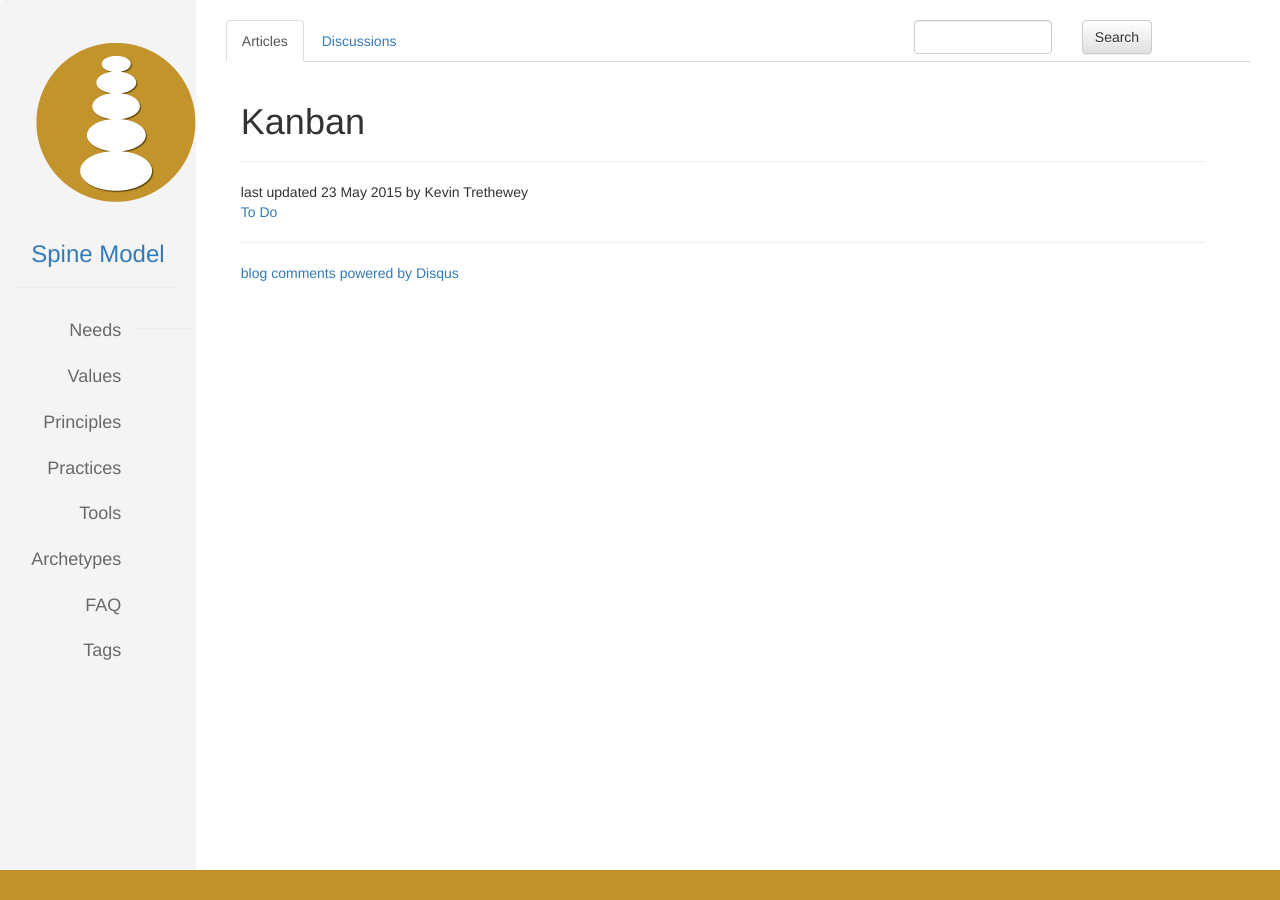
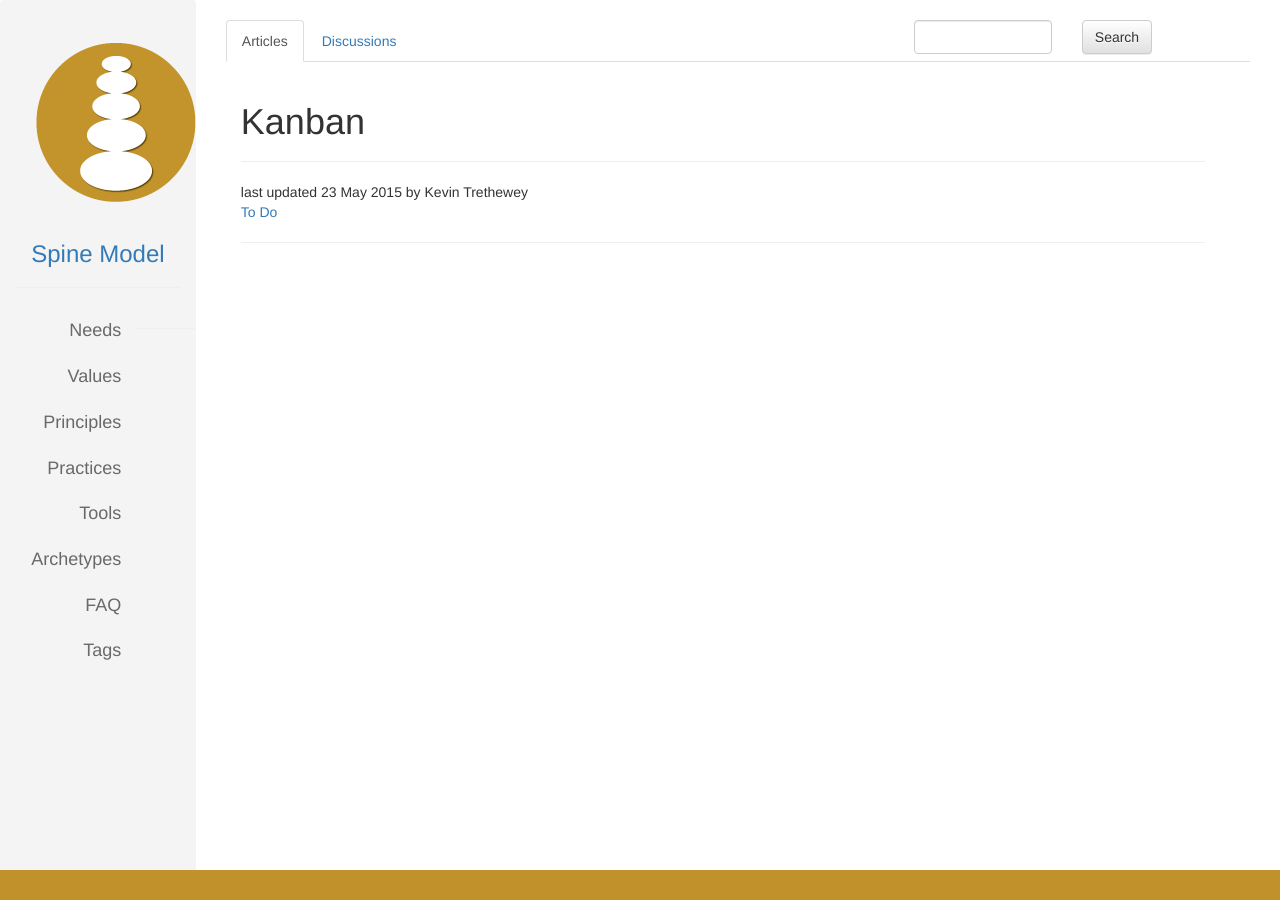
Before and after one commit to SpineModel/spinemodel.github.io, a Jekyll site: the page built from _posts/2015-05-23-Kanban.md, in a window 1280 px wide. Built offline with Jekyll 4.4.1, drawn with Linux system fonts in a browser that asks for light colours; nearby versions of some CDN libraries; library files that are not in the unit come from our copies; comment, search, counter and statistics services are not loaded.

```diff
--- a/_includes/themes/bootstrap-3/post.html
+++ b/_includes/themes/bootstrap-3/post.html
@@ -47,6 +47,5 @@
     -->
     <hr>
 
-    {% include JB/comments %}
   </div>
 </div>
```
